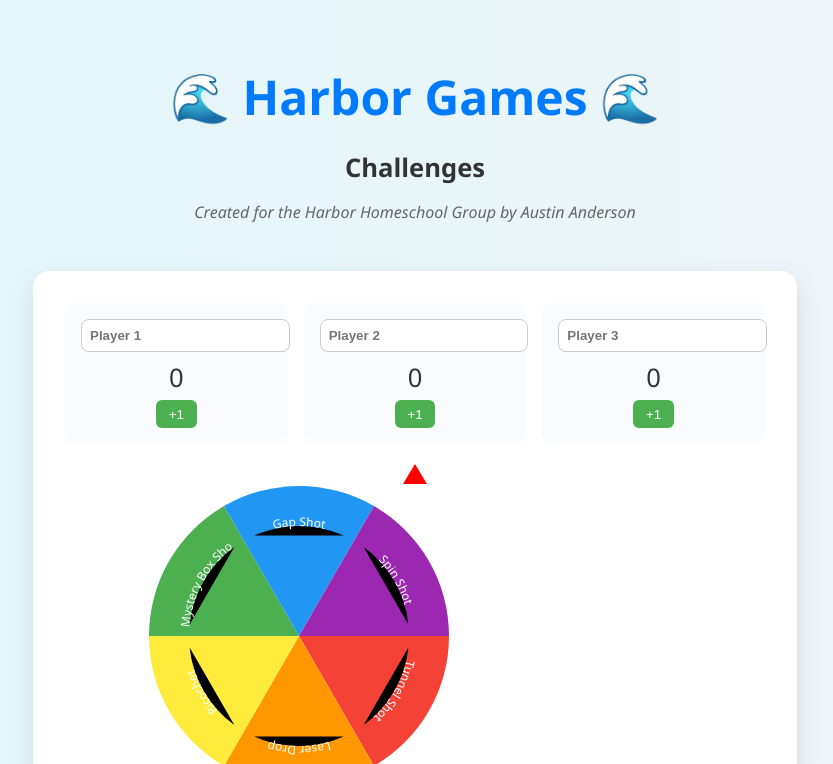
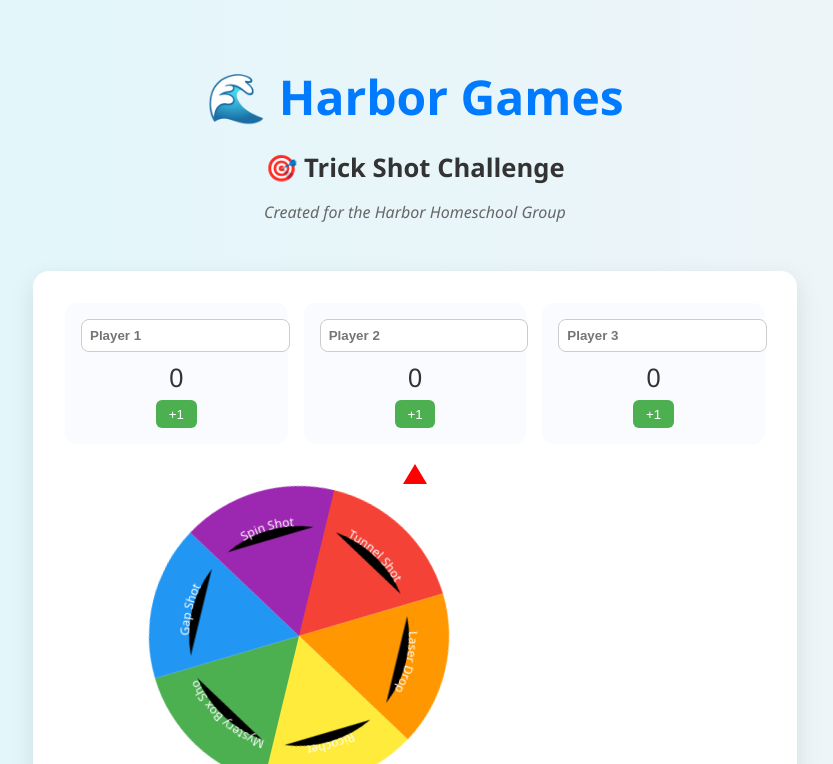
Before and after one commit to Harbor-Coder/Harbor-Coder.github.io, a plain HTML site: page index.html in a window 1280 px wide. Both pictures are taken after a click on the button "🎡 Spin the Wheel!". Shown: the top 764 px of the page, without its empty margins (225-1058 px from the left). Drawn offline with Linux system fonts and the light colour scheme.

Commit message:
Update index.html

```diff
--- a/index.html
+++ b/index.html
@@ -3,7 +3,7 @@
 <head>
   <meta charset="UTF-8" />
   <meta name="viewport" content="width=device-width, initial-scale=1.0"/>
-  <title>Harbor Games</title>
+  <title>Harbor Games - Trick Shot Challenge</title>
   <style>
     :root {
       --primary: #007bff;
@@ -146,9 +146,9 @@
 </head>
 <body>
   <header>
-    <h1>🌊 Harbor Games 🌊</h1>
-    <h2>Challenges</h2>
-    <p class="group-tagline">Created for the Harbor Homeschool Group by Austin Anderson</p>
+    <h1>🌊 Harbor Games</h1>
+    <h2>🎯 Trick Shot Challenge</h2>
+    <p class="group-tagline">Created for the Harbor Homeschool Group</p>
   </header>
 
   <div class="container">
@@ -250,9 +250,10 @@
       if (spinning || challenges.length === 0) return;
       spinning = true;
 
-      const selectedIndex = Math.floor(Math.random() * segments.length);
-      const targetAngle = 360 - (selectedIndex * segmentSize + segmentSize / 2);
-      const totalRotation = 360 * 10 + targetAngle; // 10 full spins + precise landing
+      const index = Math.floor(Math.random() * challenges.length);
+      const selected = challenges[index];
+      const segmentAngle = 360 / challenges.length;
+      totalRotation += 360 * 5 + segmentAngle * index;
 
       wheel.style.transform = `rotate(${totalRotation}deg)`;
 
@@ -299,7 +300,6 @@
     }
 
     renderWheel();
-
   </script>
 </body>
 </html>
```
